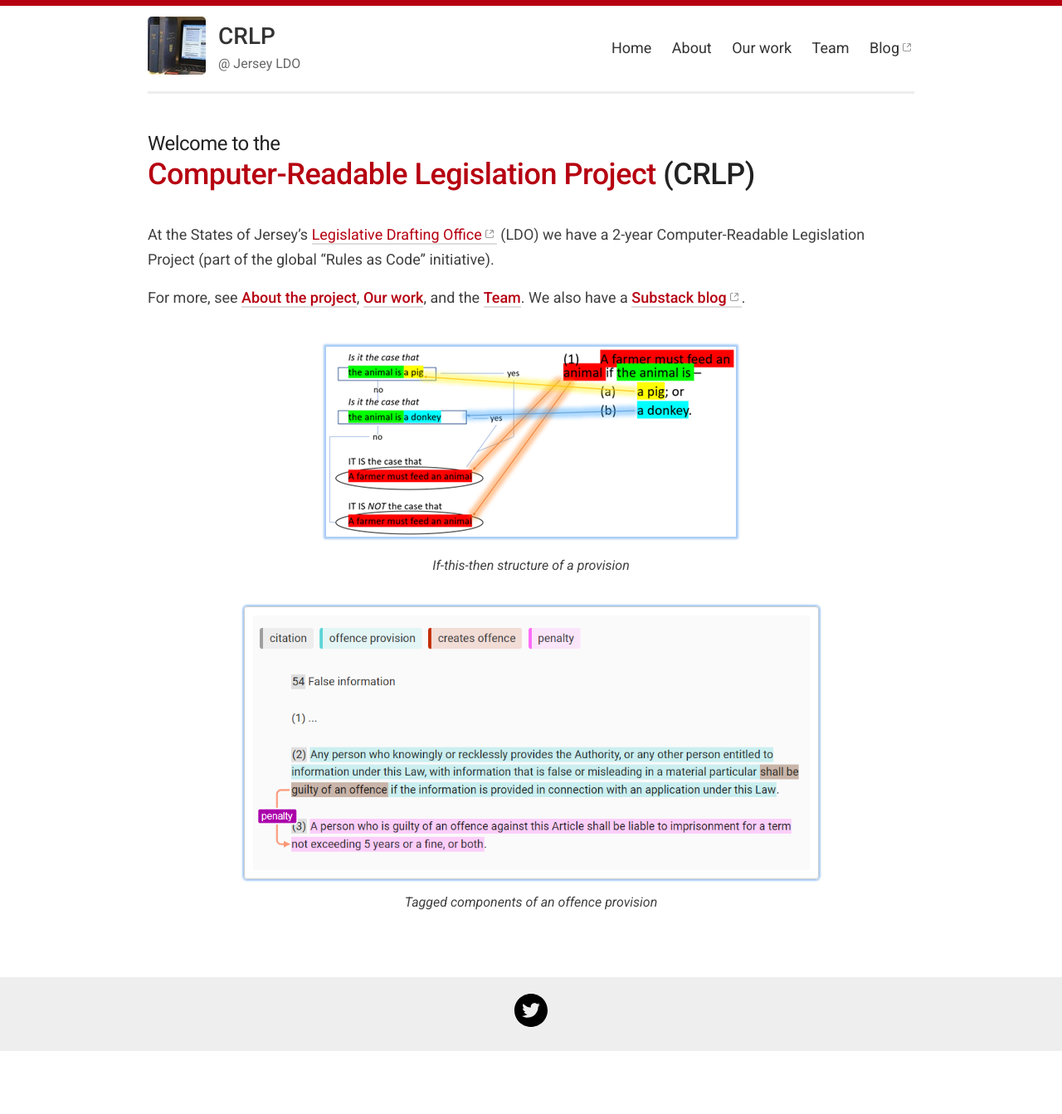
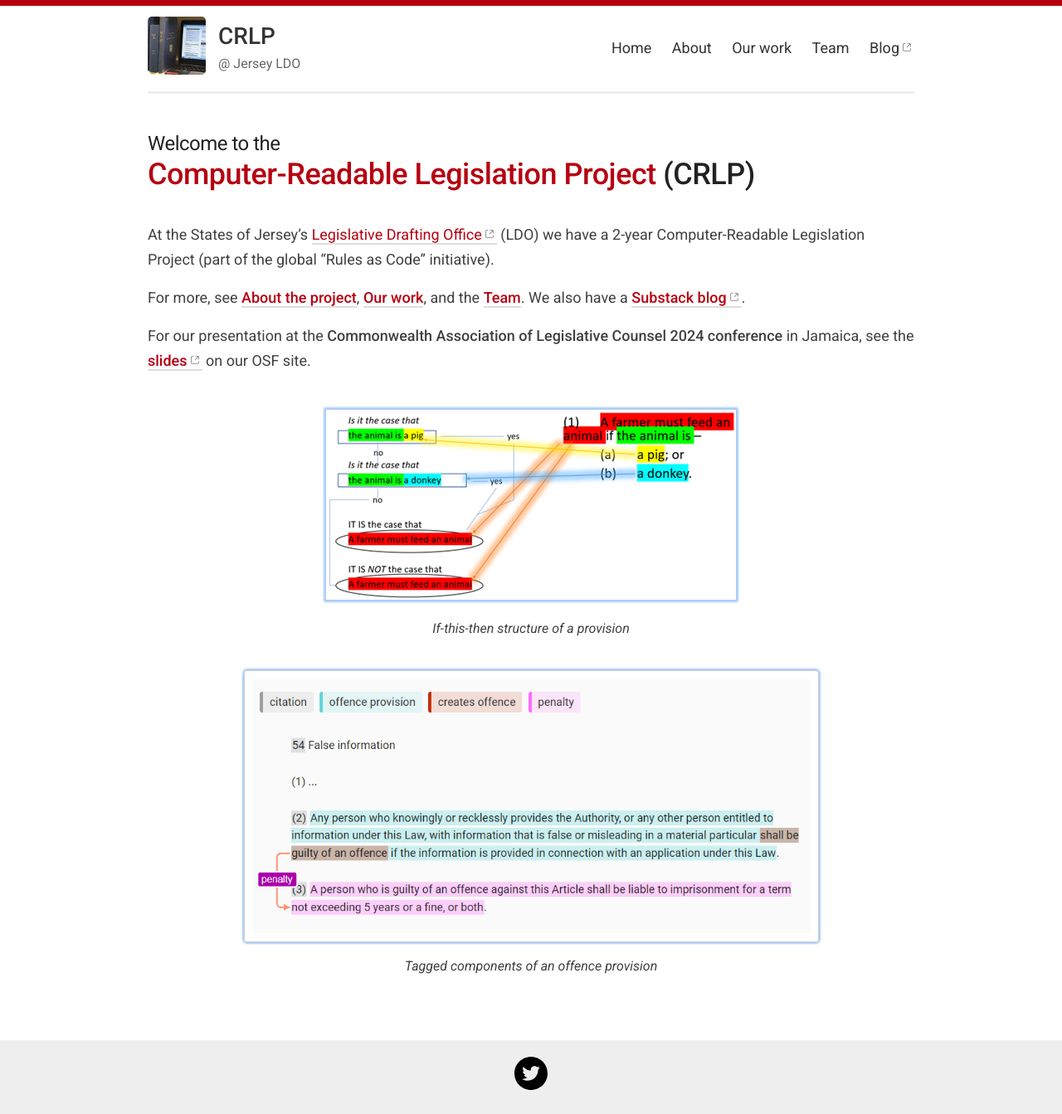
Before and after one commit to crlp-jerseyldo/crlp-jerseyldo.github.io, a Jekyll site: the page built from index.md, in a window 1280 px wide. Shown: the whole page at 83% size. Built offline with Jekyll 4.4.1, drawn with Linux system fonts in a browser that asks for light colours; our own code applies the rules of GitHub Pages for plain Markdown files; before the commit the page ends 1267 px from its top, so only the background shows below that.

Commit message:
Update index.md
Added link to CALC 2024 slides on OSF, but link will need updating once slide upload issue has been fixed on OSF

```diff
--- a/index.md
+++ b/index.md
@@ -8,6 +8,7 @@ At the States of Jersey’s [Legislative Drafting Office](https://www.gov.je/Gov
 
 For more, see [**About the project**](/about), [**Our work**](/work), and the [**Team**](/team). We also have a [**Substack blog**](https://digitallegislation.substack.com){:target="_blank"}.
 
+For our presentation at the **Commonwealth Association of Legislative Counsel 2024 conference** in Jamaica, see the [**slides**](https://osf.io/yzf6x){:target="_blank"} on our OSF site.
 
 ![A diagram showing the if-this-then-that structure of a piece of legislation](/images/ifttt-example.png){:.my-l} *If-this-then structure of a provision*
 
```
